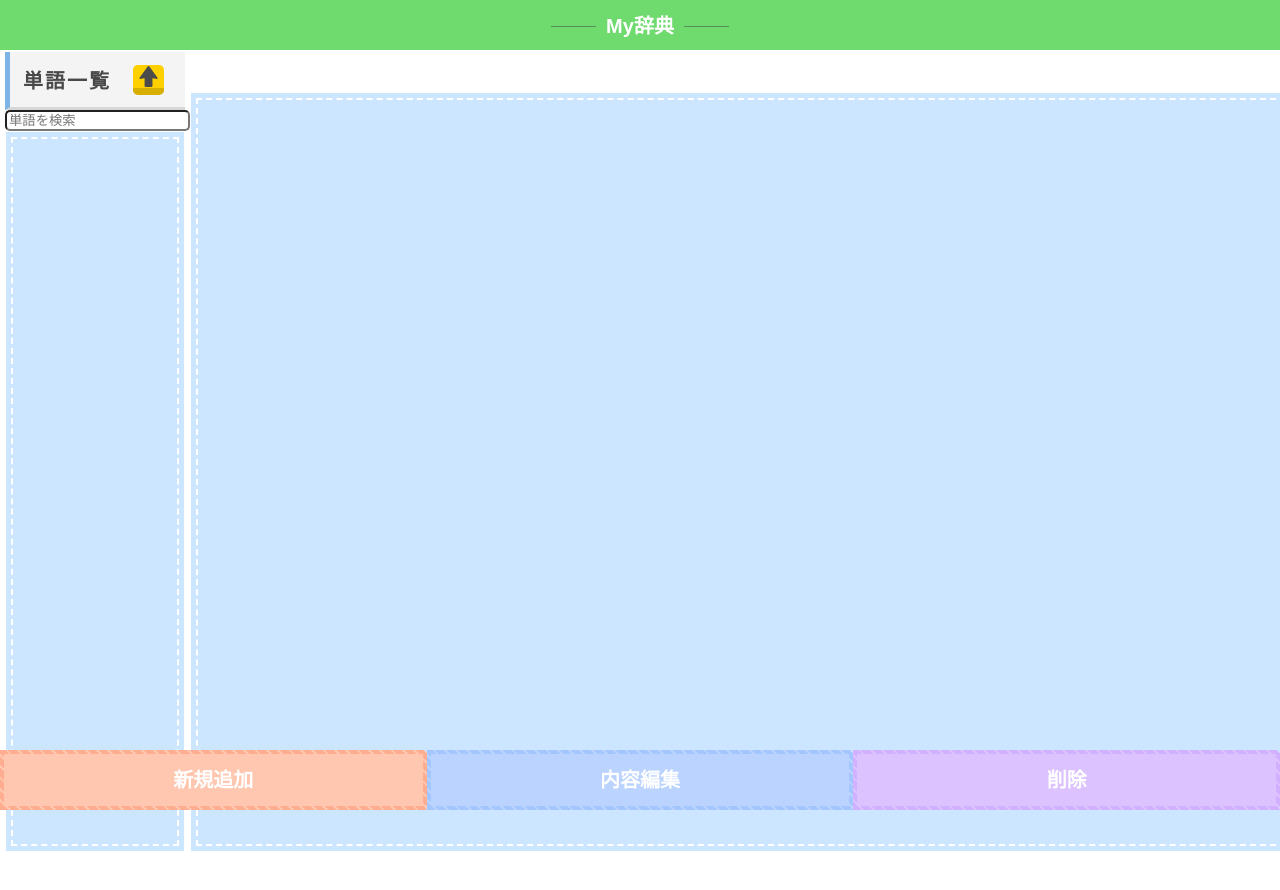
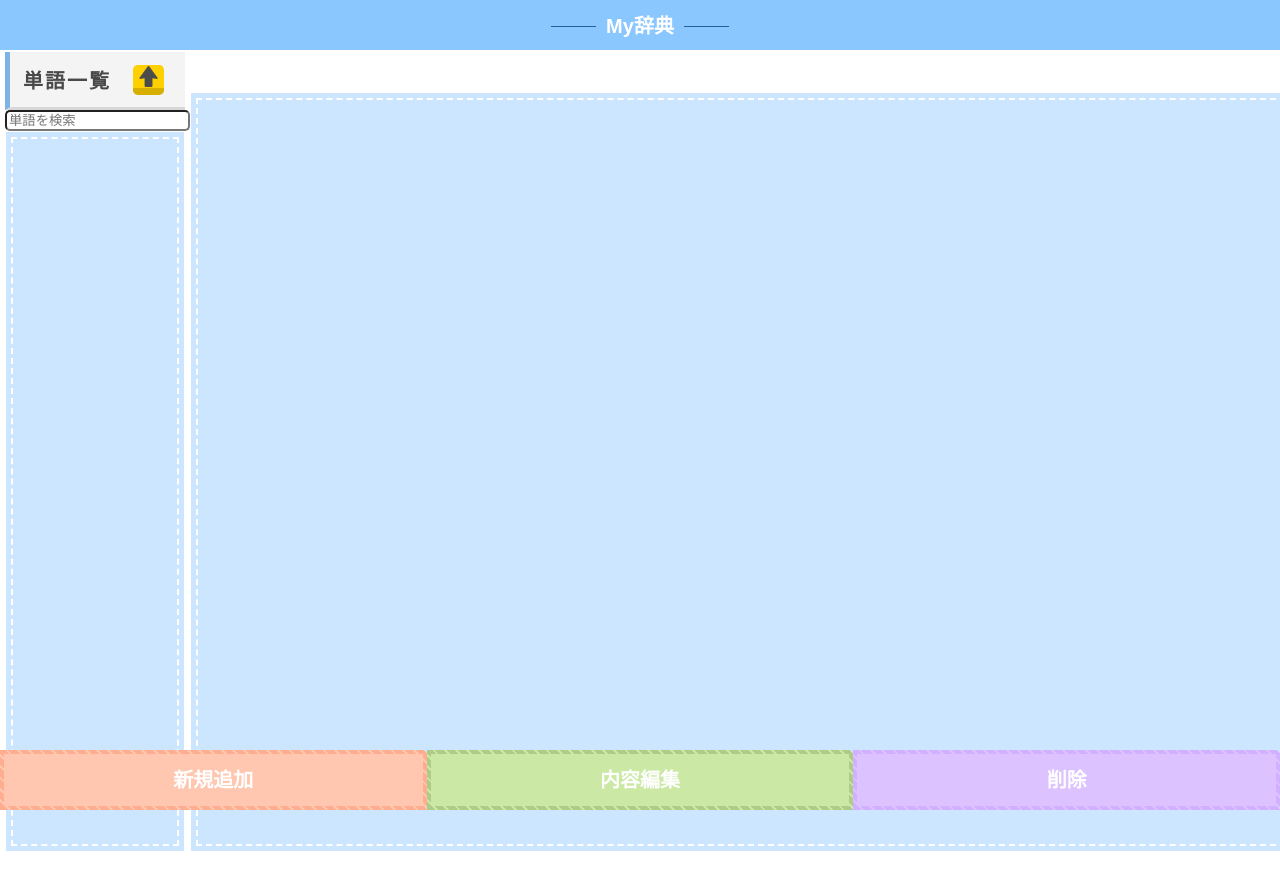
Before and after one commit to ymmyo5/my-dictionary, a plain HTML site: page display.html in a window 1280 px wide. Drawn offline with nearby package versions, Linux system fonts and the light colour scheme.

Commit message:
色変更

```diff
--- a/css/common.css
+++ b/css/common.css
@@ -11,7 +11,7 @@ html, body {
 /* ヘッダーのスタイル */
 .header {
     height: 50px;
-    background-color: #6fdb6f;
+    background-color: #8bc7ff;
     position: fixed;
     margin: 0;
     top: 0;
@@ -39,7 +39,7 @@ html, body {
     top: 50%;
     width: 45px;
     height: 1px;
-    background-color: #588f58;
+    background-color: #245f96;
 }
 
 .logo a:before {
@@ -208,15 +208,15 @@ table {
 
 .edi {
 	border-radius: 0.3rem;
-	background-color: #BAD3FF;
-	border-image-source: repeating-linear-gradient(45deg, #A4C6FF 0, #A4C6FF 6px, rgba(0, 0, 0, 0) 6px, rgba(0, 0, 0, 0) 8px);
+	background-color: #CBE8A5;
+	border-image-source: repeating-linear-gradient(45deg, #AECC87 0, #AECC87 6px, rgba(0, 0, 0, 0) 6px, rgba(0, 0, 0, 0) 8px);
 	border-image-slice: 4;
 	border-width: 4px;
 	border-style: solid;
 }
 
 .edi:hover {
-	border: 4px solid #A4C6FF;
+	border: 4px solid #AECC87;
 }
 
 .sav {
@@ -279,7 +279,7 @@ table {
     }
 
     .menu-btn span {
-        background-color:#588f58;
+        background-color:#245f96;
         box-sizing: border-box;
         left: 0;
         height: 4px; /* メニューボタンの線の幅 */
```
